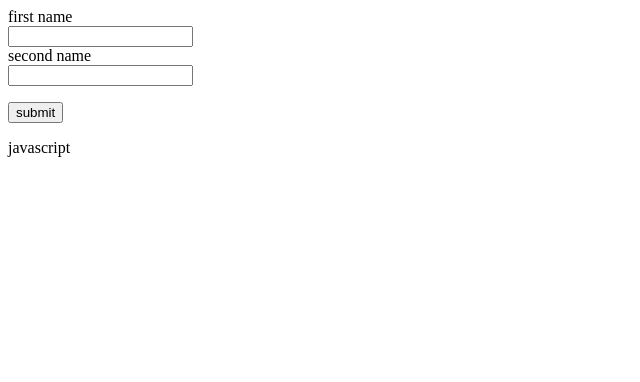
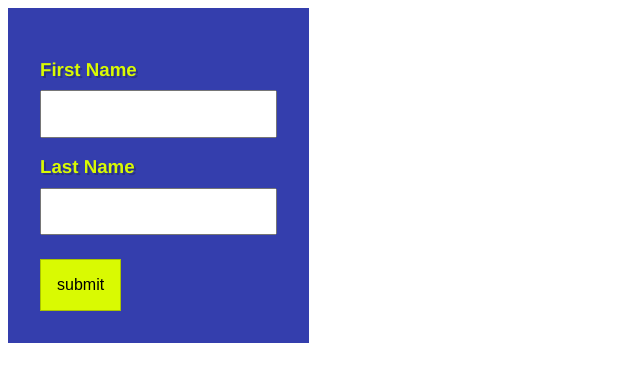
Before and after one commit to cassienoelle/cart211, a plain HTML site: page Exercises/Lab_Sept30/index.html in a window 1280 px wide. Shown: the whole page, without its empty margins (0-640 px from the left). Drawn offline with Linux system fonts and the light colour scheme.

Commit message:
added styling and javascript to animate and display result

```diff
--- a/Exercises/Lab_Sept30/index.html
+++ b/Exercises/Lab_Sept30/index.html
@@ -3,23 +3,29 @@
   <head>
     <title>CART 211 Lab September 30th, 2019</title>
 
+    <link rel="stylesheet" type="text/css" href="style.css">
     <script src="script.js"></script>
 
   </head>
 
   <body>
+    <div id="hello">
 
-    first name</br>
-      <input type="text" id="name" value=""></br>
+      <div id="inputName">
+        <h3 class="name">First Name</h3>
+          <input type="text" class="nameInput" id="firstName" value=""></br>
 
-    second name</br>
-      <input type="text" id="name2" value=""></br>
+          <h3 class="name">Last Name</h3>
+          <input type="text" class="nameInput" id="lastName" value=""></br>
 
-    <p>
-      <button type="button" onclick="sayHello()">submit</button>
-    </p>
-    <p id="helloTo">javascript</p>
+          <button type="button" onclick="sayHello()">submit</button>
+      </div>
 
+      <div id="result">
+        <p id="helloTo"></p>
+      </result>
+
+    </div>
 
   </body>
 
--- a/Exercises/Lab_Sept30/script.js
+++ b/Exercises/Lab_Sept30/script.js
@@ -1,7 +1,29 @@
+"use strict";
+
+let input;
+let result;
+let container;
+let greeting;
+
+document.addEventListener("DOMContentLoaded", ()=> {
+  console.log('ready');
+  container = document.getElementById("hello");
+  input = document.getElementById("inputName");
+  result = document.getElementById("result");
+
+  container.style.width = (input.offsetWidth * 2) + "px";
+  result.style.width = input.offsetWidth;
+  result.classList.add("hide");
+
+  console.log(input.offsetWidth);
+  console.log(result.offsetWidth);
+  console.log(result.classList);
+})
 
 function sayHello() {
-  let message1 = document.getElementById("name").value;
-  let message2 = document.getElementById("name2").value;
-  let message3 = message1 + " " + message2;
-  document.getElementById("helloTo").innerHTML = message3;
+  let message1 = document.getElementById("firstName").value;
+  let message2 = document.getElementById("lastName").value;
+  result.classList.remove("hide");
+  result.style.width = input.offsetWidth + "px";
+  document.getElementById("helloTo").innerHTML = message1 + "<br/>" + message2;
 }
--- a/Exercises/Lab_Sept30/style.css
+++ b/Exercises/Lab_Sept30/style.css
@@ -0,0 +1,51 @@
+.name {
+  font-family: "Helvetica", "Arial", sans-serif;
+  margin-bottom: 0.5em;
+  color: #d9fa02;
+  text-shadow: 2px 2px #2a3285;
+}
+
+.nameInput {
+  padding: 0.8em;
+  font-size: 1em;
+}
+
+div#hello {
+  display: flex;
+  justify-content: flex-start;
+  align-items: stretch;
+  height: auto;
+}
+
+#hello > div {
+  padding: 2rem;
+}
+
+button {
+  margin-top: 1.5em;
+  padding: 1em;
+  font-size: 1em;
+  text-align: left;
+  border: 1px solid #aac400;
+  background-color: #d9fa02;
+}
+
+div#inputName {
+  background-color: #343ead;
+}
+
+div#result {
+  background-color: #d9fa02;
+  font-size: 4em;
+  font-family: "Snell Roundhand", cursive;
+  font-weight: 900;
+}
+
+p#helloTo {
+  text-align: center;
+  color: #343ead;
+}
+
+.hide {
+  display: none;
+}
```
Also changed, not shown: Exercises/Lab_Sept30/notes.txt.
